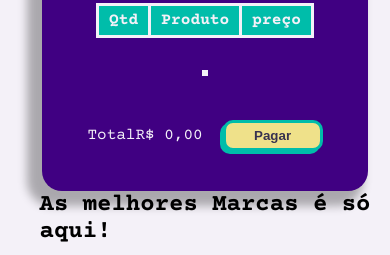
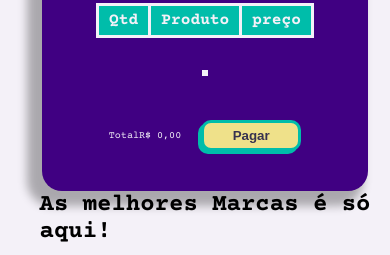
Before and after one commit to NetoRusso/finalJs, a website: page paginas/carrinho.html in a window 390 px wide. Shown: the part 1360-1615 px from the top of the page. Drawn offline with nearby package versions, Linux system fonts and the light colour scheme.

Commit message:
adicionando o menu mobile e corrigindo bugs do layout

```diff
--- a/styles/rootEReset.css
+++ b/styles/rootEReset.css
@@ -19,6 +19,8 @@
   --clamp-titulo-3: clamp(1rem, 0.8269rem + 0.7692vw, 1.75rem);
 
   --clamp-texto-1: clamp(0.875rem, 0.75rem + 0.625vw, 1.5rem);
+
+  --clamp-texto-3: clamp(0.625rem, 0.5673rem + 0.2564vw, 0.875rem);
 
   --clamp-texto-tabela: clamp(0.75rem, 0.3929rem + 0.7143vw, 1.25rem);
   --clamp-texto-tabela-2: clamp(0.75rem, 0.5714rem + 0.3571vw, 1rem);
```
